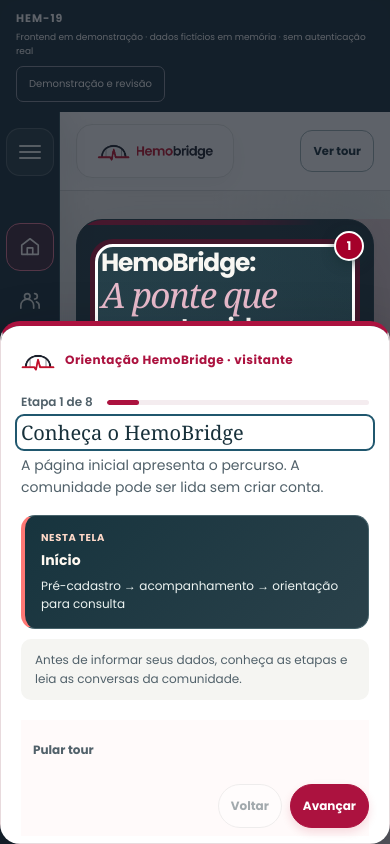
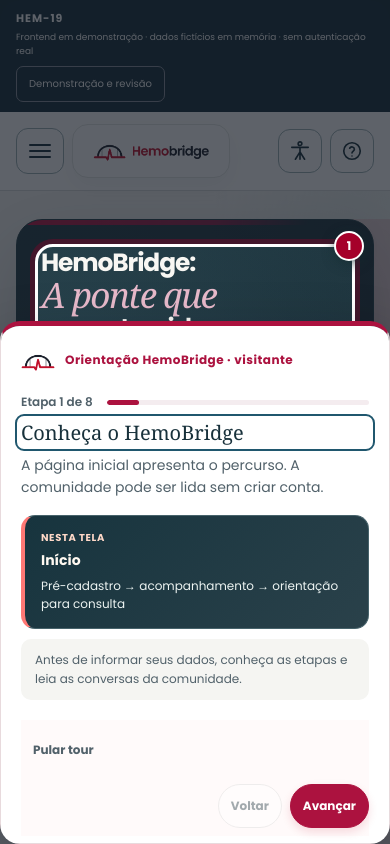
Before and after one commit to Jhonatan-Andrade/Hemobridge, a React (Vite) app in the folder frontend/: page / in a window 390 px wide. Shown: the top 844 px of the page. Built offline with nearby package versions, Linux system fonts and the light colour scheme.

Commit message:
Ajusta navegacao por contexto entre web e app

```diff
--- a/frontend/src/components/UnifiedHeader.css
+++ b/frontend/src/components/UnifiedHeader.css
@@ -1,14 +1,11 @@
-/* One navigation pattern across public, patient, and professional routes. */
+/* Browser: persistent desktop rail, compact mobile menu. App navigation lives in Figma. */
 #root { --hb-rail-width: 76px; }
-
 .demo-bar { position: relative; z-index: 90; }
-
 .hb-unified-rail {
   position: fixed;
   z-index: 70;
   inset: var(--hb-rail-top, 56px) auto 0 0;
   width: 76px;
-  min-width: 0;
   overflow: hidden auto;
   overscroll-behavior: contain;
   background: #18313b;
@@ -16,18 +13,8 @@
   color: #f8f7f3;
   box-shadow: 10px 0 30px #10242b14;
 }
-
 .hb-unified-rail[data-expanded="true"] { width: 238px; }
-
-.hb-unified-rail-inner {
-  display: flex;
-  flex-direction: column;
-  gap: 12px;
-  width: 238px;
-  min-height: 100%;
-  padding: 16px 12px max(20px, env(safe-area-inset-bottom));
-}
-
+.hb-unified-rail-inner { display: flex; flex-direction: column; gap: 12px; width: 238px; min-height: 100%; padding: 16px 12px 20px; }
 .hb-unified-rail-toggle,
 .hb-unified-rail-nav a,
 .hb-unified-rail-nav button {
@@ -43,62 +30,37 @@
   color: #e7eeeb;
   font: inherit;
   font-size: .83rem;
-  font-weight: 500;
   line-height: 1.35;
   text-align: left;
   text-decoration: none;
   cursor: pointer;
 }
-
 .hb-unified-rail-toggle { background: #ffffff12; border-color: #ffffff2e; font-weight: 700; }
 .hb-unified-rail-nav { display: grid; gap: 5px; }
 .hb-unified-rail-nav svg { flex: none; width: 22px; height: 22px; stroke-width: 1.8; }
-.hb-unified-rail-nav a[aria-current="page"] {
-  background: #bd17453d;
-  border-color: #df7695;
-  color: #fff;
-  font-weight: 700;
-}
+.hb-unified-rail-nav a[aria-current="page"] { background: #bd17453d; border-color: #df7695; color: #fff; font-weight: 700; }
+.hb-unified-rail-nav a:is(:hover, :focus-visible),
+.hb-unified-rail-nav button:is(:hover, :focus-visible),
+.hb-unified-rail-toggle:is(:hover, :focus-visible) { background: #31515b; color: #fff; }
+.hb-unified-rail-nav a:focus-visible,
+.hb-unified-rail-nav button:focus-visible,
+.hb-unified-rail-toggle:focus-visible { outline: 3px solid #f4c5d4; outline-offset: 2px; }
+.hb-unified-rail-role,
+.hb-unified-rail-group-title { margin: 0; padding: 8px 14px 0; color: #c8d8d7; font-size: .66rem; font-weight: 700; letter-spacing: .07em; line-height: 1.4; text-transform: uppercase; }
+.hb-unified-rail-group { display: grid; gap: 8px; }
+.hb-unified-rail-more { margin-top: auto; padding-top: 14px; border-top: 1px solid #ffffff2a; }
+.hb-unified-rail-label { display: inline-block; max-width: 170px; overflow: hidden; white-space: nowrap; }
 .hb-unified-rail[data-expanded="false"] .hb-unified-rail-toggle,
 .hb-unified-rail[data-expanded="false"] .hb-unified-rail-nav a,
 .hb-unified-rail[data-expanded="false"] .hb-unified-rail-nav button { width: 52px; }
-.hb-unified-rail-nav a:is(:hover, :focus-visible),
-.hb-unified-rail-nav button:is(:hover, :focus-visible),
-.hb-unified-rail-toggle:is(:hover, :focus-visible) {
-  background: #31515b;
-  color: #fff;
-}
-.hb-unified-rail-nav a:focus-visible,
-.hb-unified-rail-nav button:focus-visible,
-.hb-unified-rail-toggle:focus-visible {
-  outline: 3px solid #f4c5d4;
-  outline-offset: 2px;
-}
-
-.hb-unified-menu-lines { display: grid; gap: 4px; flex: none; width: 22px; }
-.hb-unified-menu-lines span { display: block; width: 22px; height: 2px; border-radius: 2px; background: currentColor; }
-
-.hb-unified-rail-role,
-.hb-unified-rail-group-title {
-  margin: 0;
-  padding: 8px 14px 0;
-  color: #c8d8d7;
-  font-size: .66rem;
-  font-weight: 700;
-  letter-spacing: .07em;
-  line-height: 1.4;
-  text-transform: uppercase;
-}
-.hb-unified-rail-group { display: grid; gap: 8px; }
-.hb-unified-rail-more { margin-top: auto; padding-top: 14px; border-top: 1px solid #ffffff2a; }
 .hb-unified-rail[data-expanded="false"] .hb-unified-rail-role,
 .hb-unified-rail[data-expanded="false"] .hb-unified-rail-group-title { visibility: hidden; }
-.hb-unified-rail-label { display: inline-block; max-width: 170px; overflow: hidden; white-space: nowrap; }
 .hb-unified-rail[data-expanded="false"] .hb-unified-rail-label { max-width: 0; opacity: 0; }
-
+#root:has(.hb-unified-rail[data-expanded="true"]) { --hb-rail-width: 238px; }
+#app { min-width: 0; margin-left: var(--hb-rail-width); }
 .hb-unified-header {
   position: relative;
-  z-index: 20;
+  z-index: 30;
   min-width: 0;
   margin-left: var(--hb-rail-width);
   background: #ffffffed;
@@ -109,11 +71,13 @@
   display: flex;
   justify-content: space-between;
   align-items: center;
-  gap: 24px;
+  gap: 20px;
   width: 100%;
   min-height: 88px;
   padding: 12px clamp(18px, 3vw, 48px);
 }
+.hb-unified-header-brand,
+.hb-unified-header-actions { display: flex; align-items: center; gap: 16px; min-width: 0; }
 .hb-unified-header .home-logo {
   display: inline-flex;
   align-items: center;
@@ -125,11 +89,17 @@
   box-shadow: 0 8px 22px #18313b0d;
 }
 .hb-unified-header .logo { display: block; width: clamp(164px, 16vw, 196px); height: auto; }
-.hb-unified-header-actions { display: flex; align-items: center; gap: 20px; }
 .hb-unified-header-context { color: #18313b; font-size: .82rem; font-weight: 700; }
+.hb-unified-menu-button,
+.hb-unified-header-accessibility,
 .hb-unified-tour-button {
-  min-height: 44px;
-  padding: 9px 18px;
+  display: inline-flex;
+  align-items: center;
+  justify-content: center;
+  gap: 8px;
+  min-width: 46px;
+  min-height: 46px;
+  padding: 9px 12px;
   border: 1px solid #9bb0b3;
   border-radius: 12px;
   background: #fff;
@@ -137,57 +107,92 @@
   font: inherit;
   font-size: .8rem;
   font-weight: 700;
+  text-decoration: none;
   cursor: pointer;
 }
-.hb-unified-tour-button:is(:hover, :focus-visible) { border-color: #ac123f; background: #f4ecef; }
+.hb-unified-menu-button[aria-expanded="true"],
+.hb-unified-header-accessibility[aria-current="page"] { border-color: #ac123f; color: #9a123b; background: #f8ebef; }
+.hb-unified-menu-lines { display: grid; gap: 4px; width: 22px; }
+.hb-unified-menu-lines span { display: block; width: 22px; height: 2px; border-radius: 2px; background: currentColor; }
+.hb-unified-menu-button,
+.hb-unified-menu { display: none; }
+.hb-unified-menu {
+  position: absolute;
+  top: calc(100% - 1px);
+  left: clamp(18px, 3vw, 48px);
+  width: min(340px, calc(100vw - 36px));
+  max-height: min(640px, calc(100dvh - 116px));
+  overflow: auto;
+  padding: 16px;
+  border: 1px solid #31515b;
+  border-radius: 0 0 20px 20px;
+  background: #18313b;
+  color: #f8f7f3;
+  box-shadow: 0 24px 48px #10242b35;
+}
+.hb-unified-menu-role,
+.hb-unified-menu-group-title { margin: 0 0 8px; color: #c8d8d7; font-size: .67rem; font-weight: 700; letter-spacing: .07em; text-transform: uppercase; }
+.hb-unified-menu-group-title { margin-top: 20px; padding-top: 16px; border-top: 1px solid #ffffff2a; }
+.hb-unified-menu-links { display: grid; gap: 4px; }
+.hb-unified-menu-links a,
+.hb-unified-menu-links button {
+  display: flex;
+  align-items: center;
+  gap: 14px;
+  min-height: 48px;
+  padding: 10px 12px;
+  border: 1px solid transparent;
+  border-radius: 12px;
+  background: transparent;
+  color: #e7eeeb;
+  font: inherit;
+  font-size: .83rem;
+  line-height: 1.35;
+  text-align: left;
+  text-decoration: none;
+  cursor: pointer;
+}
+.hb-unified-menu-links svg { flex: none; width: 22px; height: 22px; }
+.hb-unified-menu-links a[aria-current="page"] { background: #bd17453d; border-color: #df7695; color: #fff; font-weight: 700; }
+.hb-unified-menu-links a:is(:hover, :focus-visible),
+.hb-unified-menu-links button:is(:hover, :focus-visible) { background: #31515b; color: #fff; }
+.hb-unified-menu-button:is(:hover, :focus-visible),
+.hb-unified-header-accessibility:is(:hover, :focus-visible),
+.hb-unified-tour-button:is(:hover, :focus-visible) { border-color: #ac123f; background: #f4ecef; color: #18313b; }
+.hb-unified-menu-button:focus-visible,
+.hb-unified-header-accessibility:focus-visible,
 .hb-unified-tour-button:focus-visible,
-.hb-unified-header .home-logo:focus-visible { outline: 3px solid #116475; outline-offset: 3px; }
-
-#app { min-width: 0; margin-left: var(--hb-rail-width); }
-
-@media (min-width: 900px) {
-  #root:has(.hb-unified-rail[data-expanded="true"]) { --hb-rail-width: 238px; }
+.hb-unified-header .home-logo:focus-visible,
+.hb-unified-menu-links a:focus-visible,
+.hb-unified-menu-links button:focus-visible { outline: 3px solid #116475; outline-offset: 3px; }
+@media (max-width: 899px) {
+  #root { --hb-rail-width: 0px; }
+  .hb-unified-rail { display: none; }
+  .hb-unified-header, #app { margin-left: 0; }
+  .hb-unified-header-inner { min-height: 74px; padding-inline: 16px; }
+  .hb-unified-menu-button { display: inline-flex; }
+  .hb-unified-menu:not([hidden]) { display: block; }
+  .hb-unified-menu { left: 12px; width: min(360px, calc(100vw - 24px)); max-height: calc(100dvh - 92px); }
+  .hb-unified-header-brand, .hb-unified-header-actions { gap: 8px; }
+  .hb-unified-header-context, .hb-unified-header-accessibility span, .hb-unified-tour-button span { display: none; }
+  .hb-unified-header-accessibility, .hb-unified-tour-button { width: 44px; min-width: 44px; height: 44px; min-height: 44px; padding: 8px; }
+  .hb-unified-header .logo { width: clamp(136px, 34vw, 184px); }
 }
-
-@media (max-width: 899px) {
-  #root { --hb-rail-width: 60px; }
-  .hb-unified-rail { width: 60px; }
-  .hb-unified-rail[data-expanded="true"] { width: min(238px, calc(100vw - 30px)); }
-  .hb-unified-rail-inner { width: 238px; padding-inline: 6px; }
-  .hb-unified-rail[data-expanded="false"] .hb-unified-rail-toggle,
-  .hb-unified-rail[data-expanded="false"] .hb-unified-rail-nav a,
-  .hb-unified-rail[data-expanded="false"] .hb-unified-rail-nav button { width: 48px; }
-  .hb-unified-rail-toggle,
-  .hb-unified-rail-nav a,
-  .hb-unified-rail-nav button { padding-inline: 12px; }
-  .hb-unified-rail-role,
-  .hb-unified-rail-group-title { padding-left: 12px; }
-  .hb-unified-rail-scrim {
-    position: fixed;
-    z-index: 65;
-    inset: 0;
-    background: #10242b88;
-  }
-  .hb-unified-header-inner { min-height: 74px; padding-inline: 16px; }
-  .hb-unified-header-context { display: none; }
-  .hb-unified-header .logo { width: clamp(142px, 36vw, 184px); }
-}
-
 @media (max-width: 599px) {
-  .hb-unified-header-inner { gap: 10px; }
+  .hb-unified-header-inner { gap: 8px; }
   .hb-unified-header .home-logo { padding: 6px 8px; }
   .hb-unified-header .logo { width: clamp(130px, 36vw, 160px); }
-  .hb-unified-tour-button { min-height: 42px; padding: 8px 12px; font-size: .72rem; }
 }
-
+@media (max-width: 375px) {
+  .hb-unified-header-inner { padding-inline: 10px; }
+  .hb-unified-header .logo { width: 130px; }
+}
 @media (prefers-reduced-motion: no-preference) {
+  .hb-unified-menu:not([hidden]) { animation: hb-unified-menu-in 180ms cubic-bezier(.2,.8,.2,1) both; }
   .hb-unified-rail { transition: width 260ms cubic-bezier(.2,.8,.2,1); }
   .hb-unified-header, #app { transition: margin-left 260ms cubic-bezier(.2,.8,.2,1); }
   .hb-unified-rail-label { transition: max-width 230ms cubic-bezier(.2,.8,.2,1), opacity 140ms ease; }
-  .hb-unified-rail-nav a,
-  .hb-unified-rail-nav button,
-  .hb-unified-rail-toggle,
-  .hb-unified-tour-button { transition: background-color 160ms ease, border-color 160ms ease, color 160ms ease; }
-  .hb-unified-rail-scrim { animation: hb-rail-scrim-in 180ms ease-out both; }
+  .hb-unified-menu-button, .hb-unified-header-accessibility, .hb-unified-tour-button,
+  .hb-unified-menu-links a, .hb-unified-menu-links button { transition: background-color 160ms ease, border-color 160ms ease, color 160ms ease; }
 }
-@keyframes hb-rail-scrim-in { from { opacity: 0; } to { opacity: 1; } }
+@keyframes hb-unified-menu-in { from { opacity: 0; transform: translateY(-6px); } to { opacity: 1; transform: translateY(0); } }
--- a/frontend/src/components/UnifiedHeader.tsx
+++ b/frontend/src/components/UnifiedHeader.tsx
@@ -13,7 +13,9 @@
   onTour?: () => void
 }
 
-const professionalSections: Record<ProfessionalRole, { to: string; label: string; icon: 'calendar' | 'activity' | 'exams' }[]> = {
+type NavigationItem = { to: string; label: string; icon: 'home' | 'community' | 'dashboard' | 'profile' | 'calendar' | 'activity' | 'exams' }
+
+const professionalSections: Record<ProfessionalRole, NavigationItem[]> = {
   doctor: [
     { to: 'professional', label: 'Minha agenda', icon: 'calendar' },
     { to: 'professional/attendance', label: 'Atendimento', icon: 'activity' },
@@ -26,14 +28,15 @@
 function activePrimaryRoute(route: string) {
   if (route.startsWith('post/')) return 'community'
   if (route.startsWith('external-')) return 'dashboard'
-  if (route.startsWith('professional/')) return 'professional'
   return route
 }
 
 export function UnifiedHeader({ identity, route, navigate, professionalRole, onTour }: UnifiedHeaderProps) {
   const railId = useId()
+  const menuId = useId()
   const toggleRef = useRef<HTMLButtonElement>(null)
-  const railRef = useRef<HTMLElement>(null)
+  const railToggleRef = useRef<HTMLButtonElement>(null)
+  const menuRef = useRef<HTMLElement>(null)
   const [isExpanded, setIsExpanded] = useState(false)
   const [isCompact, setIsCompact] = useState(() => window.matchMedia('(max-width: 899px)').matches)
   const primary = getPrimaryNavigationItems(identity)
@@ -62,92 +65,104 @@
 
   useEffect(() => {
     const media = window.matchMedia('(max-width: 899px)')
-    const updateCompact = () => setIsCompact(media.matches)
-    media.addEventListener('change', updateCompact)
-    return () => media.removeEventListener('change', updateCompact)
+    const update = () => { setIsCompact(media.matches); setIsExpanded(false) }
+    media.addEventListener('change', update)
+    return () => media.removeEventListener('change', update)
   }, [])
-
-  useLayoutEffect(() => {
-    if (!isExpanded || !isCompact) return
-    const background = Array.from(document.querySelectorAll<HTMLElement>('.demo-bar, .hb-unified-header, #app'))
-    const previouslyInert = background.map((element) => element.inert)
-    background.forEach((element) => { element.inert = true })
-    if (!railRef.current?.contains(document.activeElement)) toggleRef.current?.focus()
-    return () => background.forEach((element, index) => { element.inert = previouslyInert[index] })
-  }, [isExpanded, isCompact])
 
   useEffect(() => {
     if (!isExpanded) return
-    const onKeyDown = (event: globalThis.KeyboardEvent) => {
+    const onKeyDown = (event: KeyboardEvent) => {
       if (event.key === 'Escape') {
         setIsExpanded(false)
-        toggleRef.current?.focus()
-      }
-      if (event.key === 'Tab' && isCompact) {
-        const focusable = Array.from(railRef.current?.querySelectorAll<HTMLElement>('a[href], button:not([disabled])') ?? [])
-        if (!focusable.length) return
-        const first = focusable[0]
-        const last = focusable[focusable.length - 1]
-        if (event.shiftKey && document.activeElement === first) {
-          event.preventDefault()
-          last.focus()
-        } else if (!event.shiftKey && document.activeElement === last) {
-          event.preventDefault()
-          first.focus()
-        }
+        const toggle = isCompact ? toggleRef.current : railToggleRef.current
+        toggle?.focus()
       }
     }
     const onPointerDown = (event: PointerEvent) => {
-      if (isCompact && !railRef.current?.contains(event.target as Node)) setIsExpanded(false)
+      if (isCompact && !menuRef.current?.contains(event.target as Node) && !toggleRef.current?.contains(event.target as Node)) setIsExpanded(false)
     }
+    const media = window.matchMedia('(max-width: 899px)')
+    const onResize = () => setIsExpanded(false)
+    const onHistory = () => setIsExpanded(false)
     window.addEventListener('keydown', onKeyDown)
     window.addEventListener('pointerdown', onPointerDown)
+    window.addEventListener('popstate', onHistory)
+    window.addEventListener('hashchange', onHistory)
+    media.addEventListener('change', onResize)
     return () => {
       window.removeEventListener('keydown', onKeyDown)
       window.removeEventListener('pointerdown', onPointerDown)
+      window.removeEventListener('popstate', onHistory)
+      window.removeEventListener('hashchange', onHistory)
+      media.removeEventListener('change', onResize)
     }
   }, [isExpanded, isCompact])
 
-  function followRoute() {
-    setIsExpanded(false)
-  }
+  function followRoute() { setIsExpanded(false) }
 
   return <>
-    {isExpanded && <div className="hb-unified-rail-scrim" aria-hidden="true" />}
-    <aside ref={railRef} className="hb-unified-rail" data-expanded={isExpanded} role={isExpanded && isCompact ? 'dialog' : undefined} aria-modal={isExpanded && isCompact ? true : undefined} aria-label="Navegação HemoBridge">
+    <aside className="hb-unified-rail" data-expanded={isExpanded} aria-label="Navegação HemoBridge">
       <div className="hb-unified-rail-inner" id={railId}>
-        <button ref={toggleRef} className="hb-unified-rail-toggle" type="button" aria-label={isExpanded ? 'Recolher navegação' : 'Expandir navegação'} aria-controls={railId} aria-expanded={isExpanded} onClick={() => setIsExpanded((current) => !current)}>
+        <button ref={railToggleRef} className="hb-unified-rail-toggle" type="button" aria-label={isExpanded ? 'Recolher navegação' : 'Expandir navegação'} aria-controls={railId} aria-expanded={isExpanded} onClick={() => setIsExpanded((current) => !current)}>
           <span className="hb-unified-menu-lines" aria-hidden="true"><span /><span /><span /></span>
           <span className="hb-unified-rail-label">Menu</span>
         </button>
         <p className="hb-unified-rail-role">{roleLabel}</p>
         <nav className="hb-unified-rail-nav" aria-label="Navegação principal">
-          {primary.map(({ to, label, icon }) => <RouteLink key={to} to={to} navigate={navigate} aria-label={label} title={!isExpanded ? label : undefined} aria-current={active === to ? 'page' : undefined} onClick={followRoute}><Icon name={icon} /><span className="hb-unified-rail-label">{label}</span></RouteLink>)}
+          {primary.map(({ to, label, icon }) => <RouteLink key={to} to={to} navigate={navigate} aria-label={label} aria-current={active === to ? 'page' : undefined} onClick={followRoute}><Icon name={icon} /><span className="hb-unified-rail-label">{label}</span></RouteLink>)}
         </nav>
         {identity === 'professional' && professionalSections[professionalRole].length > 0 && <div className="hb-unified-rail-group">
           <p className="hb-unified-rail-group-title">Área profissional</p>
           <nav className="hb-unified-rail-nav" aria-label="Áreas profissionais">
-            {professionalSections[professionalRole].map(({ to, label, icon }) => <RouteLink key={to} to={to} navigate={navigate} aria-label={label} title={!isExpanded ? label : undefined} aria-current={route === to ? 'page' : undefined} onClick={followRoute}><Icon name={icon} /><span className="hb-unified-rail-label">{label}</span></RouteLink>)}
+            {professionalSections[professionalRole].map(({ to, label, icon }) => <RouteLink key={to} to={to} navigate={navigate} aria-label={label} aria-current={route === to ? 'page' : undefined} onClick={followRoute}><Icon name={icon} /><span className="hb-unified-rail-label">{label}</span></RouteLink>)}
           </nav>
         </div>}
         <div className="hb-unified-rail-group hb-unified-rail-more">
           <p className="hb-unified-rail-group-title">Mais opções</p>
           <nav className="hb-unified-rail-nav" aria-label="Mais opções">
-            <RouteLink to="accessibility" navigate={navigate} aria-label="Acessibilidade" title={!isExpanded ? 'Acessibilidade' : undefined} aria-current={route === 'accessibility' ? 'page' : undefined} onClick={followRoute}><Icon name="accessibility" /><span className="hb-unified-rail-label">Acessibilidade</span></RouteLink>
-            {identity === 'visitor' && <RouteLink to="register" navigate={navigate} aria-label="Fazer pré-cadastro" title={!isExpanded ? 'Fazer pré-cadastro' : undefined} aria-current={route === 'register' ? 'page' : undefined} onClick={followRoute}><Icon name="register" /><span className="hb-unified-rail-label">Fazer pré-cadastro</span></RouteLink>}
-            {onTour && <button type="button" aria-label="Ver tour de orientação" title={!isExpanded ? 'Ver tour de orientação' : undefined} onClick={() => { setIsExpanded(false); onTour() }}><Icon name="help" /><span className="hb-unified-rail-label">Ver tour</span></button>}
+            <RouteLink to="accessibility" navigate={navigate} aria-label="Acessibilidade" aria-current={route === 'accessibility' ? 'page' : undefined} onClick={followRoute}><Icon name="accessibility" /><span className="hb-unified-rail-label">Acessibilidade</span></RouteLink>
+            {identity === 'visitor' && <RouteLink to="register" navigate={navigate} aria-label="Fazer pré-cadastro" aria-current={route === 'register' ? 'page' : undefined} onClick={followRoute}><Icon name="register" /><span className="hb-unified-rail-label">Fazer pré-cadastro</span></RouteLink>}
+            {onTour && <button type="button" aria-label="Ver tour de orientação" onClick={() => { followRoute(); onTour() }}><Icon name="help" /><span className="hb-unified-rail-label">Ver tour</span></button>}
           </nav>
         </div>
       </div>
     </aside>
     <header className="hb-unified-header">
       <div className="hb-unified-header-inner">
-        <BrandLogo navigate={navigate} />
+        <div className="hb-unified-header-brand" onClickCapture={() => setIsExpanded(false)}>
+          <button ref={toggleRef} className="hb-unified-menu-button" type="button" aria-label={isExpanded ? 'Fechar menu' : 'Abrir menu'} aria-controls={menuId} aria-expanded={isExpanded} onClick={() => {
+            const next = !isExpanded
+            setIsExpanded(next)
+            if (next) requestAnimationFrame(() => menuRef.current?.querySelector<HTMLElement>('a, button')?.focus())
+          }}>
+            <span className="hb-unified-menu-lines" aria-hidden="true"><span /><span /><span /></span>
+          </button>
+          <BrandLogo navigate={navigate} />
+        </div>
         <div className="hb-unified-header-actions">
           <span className="hb-unified-header-context">{roleLabel}</span>
-          {onTour && <button className="hb-unified-tour-button" type="button" onClick={onTour}>Ver tour</button>}
+          <RouteLink to="accessibility" navigate={navigate} className="hb-unified-header-accessibility" aria-label="Acessibilidade" title="Acessibilidade" aria-current={route === 'accessibility' ? 'page' : undefined} onClick={followRoute}><Icon name="accessibility" /><span>Acessibilidade</span></RouteLink>
+          {onTour && <button className="hb-unified-tour-button" type="button" onClick={() => { followRoute(); onTour() }}><Icon name="help" /><span>Ver tour</span></button>}
         </div>
       </div>
+      <nav ref={menuRef} id={menuId} className="hb-unified-menu" aria-label="Menu principal" hidden={!isExpanded}>
+        <p className="hb-unified-menu-role">{roleLabel}</p>
+        <div className="hb-unified-menu-links">
+          {primary.map(({ to, label, icon }) => <RouteLink key={to} to={to} navigate={navigate} aria-current={active === to ? 'page' : undefined} onClick={followRoute}><Icon name={icon} /><span>{label}</span></RouteLink>)}
+        </div>
+        {identity === 'professional' && professionalSections[professionalRole].length > 0 && <>
+          <p className="hb-unified-menu-group-title">Área profissional</p>
+          <div className="hb-unified-menu-links">
+            {professionalSections[professionalRole].map(({ to, label, icon }) => <RouteLink key={to} to={to} navigate={navigate} aria-current={route === to ? 'page' : undefined} onClick={followRoute}><Icon name={icon} /><span>{label}</span></RouteLink>)}
+          </div>
+        </>}
+        <p className="hb-unified-menu-group-title">Mais opções</p>
+        <div className="hb-unified-menu-links">
+          {identity === 'visitor' && <RouteLink to="register" navigate={navigate} aria-current={route === 'register' ? 'page' : undefined} onClick={followRoute}><Icon name="register" /><span>Fazer pré-cadastro</span></RouteLink>}
+          {onTour && <button type="button" onClick={() => { followRoute(); onTour() }}><Icon name="help" /><span>Ver tour</span></button>}
+        </div>
+      </nav>
     </header>
   </>
 }
```
Also changed, not shown: 5 other files (tests, documents, lock files or other folders).
